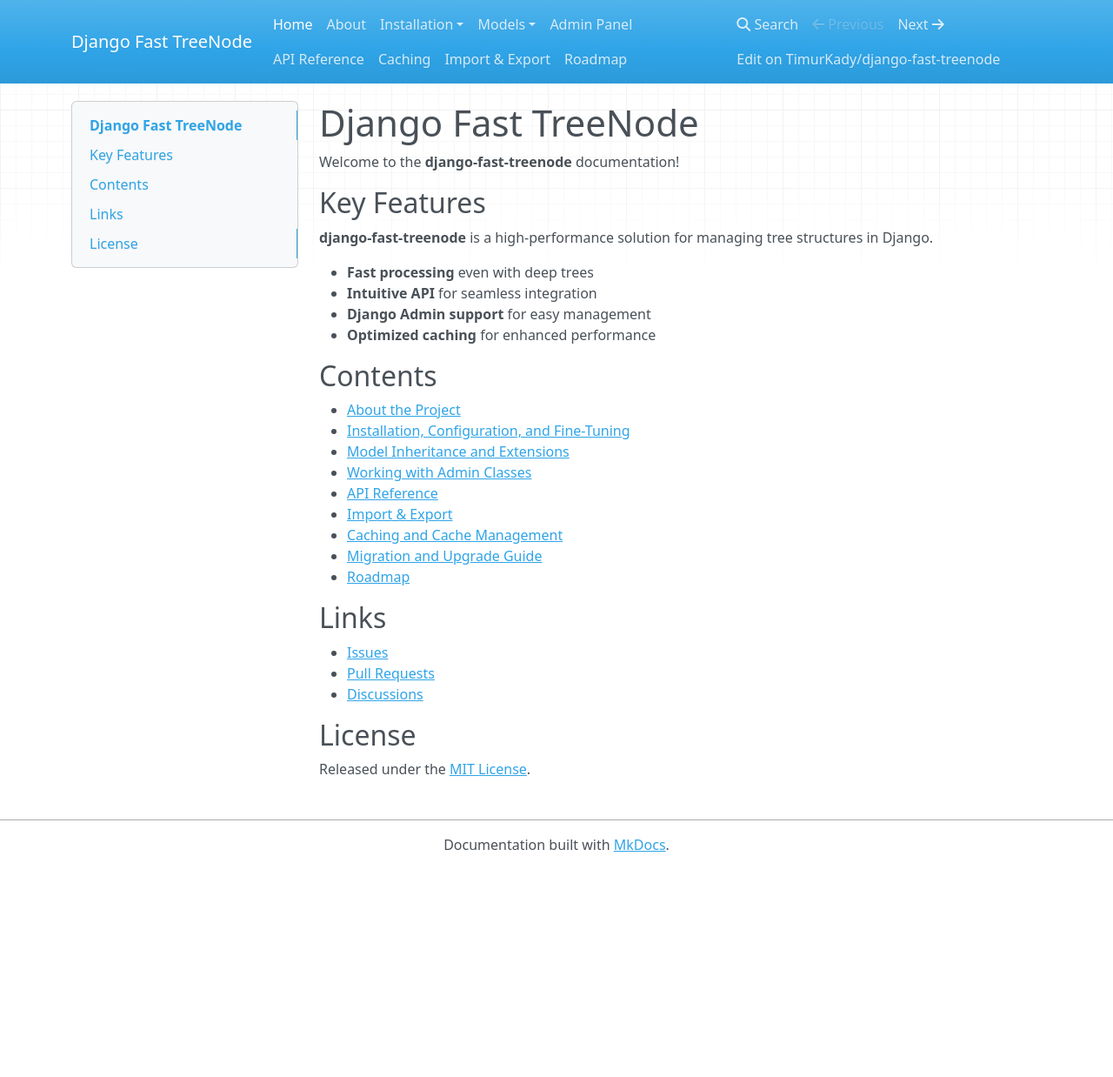
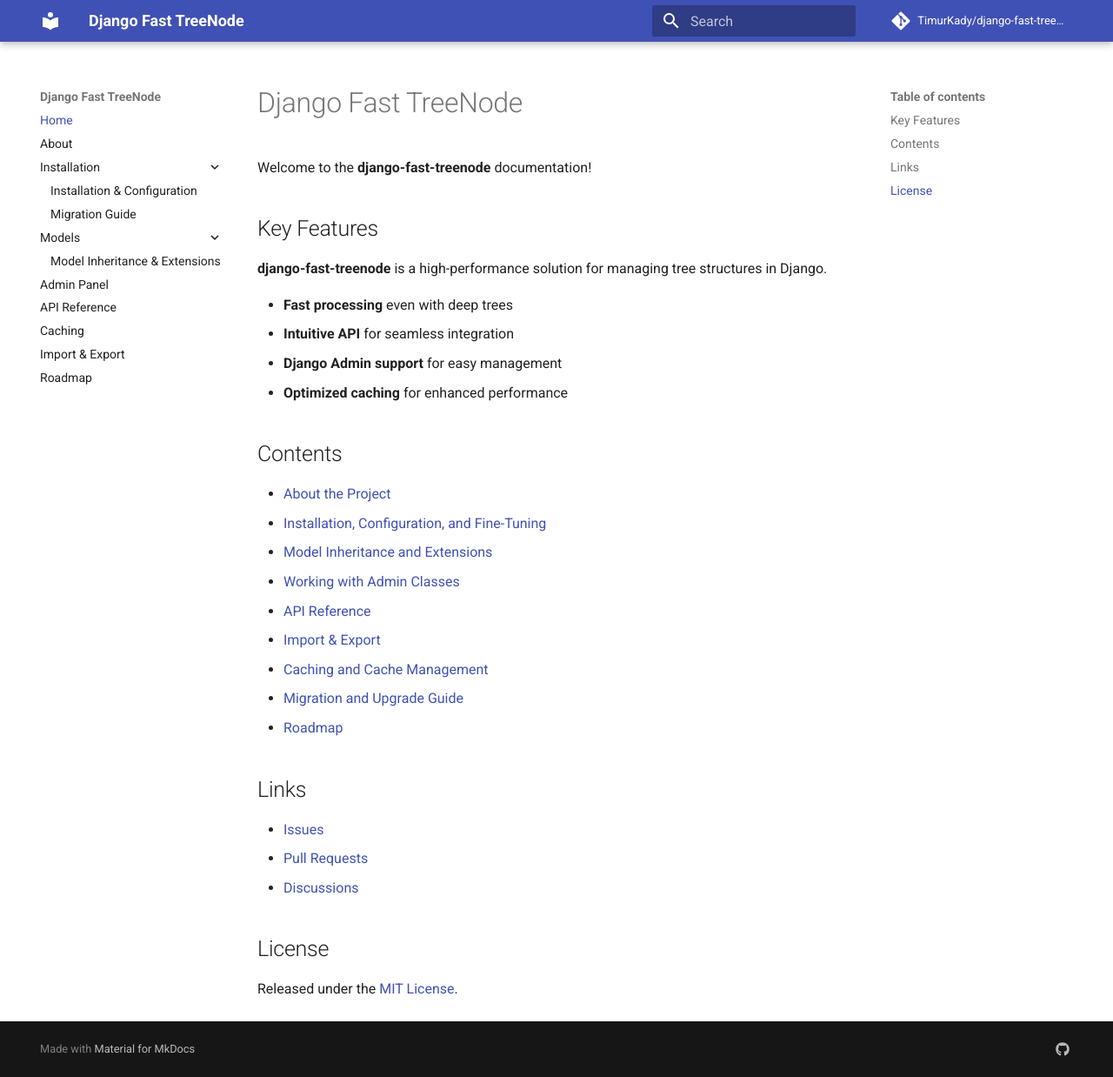
Before and after one commit to TimurKady/django-fast-treenode, an MkDocs documentation site: the page built from docs/index.md, in a window 1280 px wide and 1238 px high. Shown: the whole window at 87% size. Built offline with MkDocs 1.6.1 and Material for MkDocs 9.7.7, drawn with Linux system fonts in a browser that asks for light colours; nearby versions of some CDN libraries; comment, search, counter and statistics services are not loaded.

Commit message:
Update mkdocs.yml

```diff
--- a/mkdocs.yml
+++ b/mkdocs.yml
@@ -4,7 +4,9 @@ repo_name: TimurKady/django-fast-treenode
 docs_dir: docs
 
 theme:
-  name: mkdocs
+  name: material
+  palette:
+    scheme: custommill
   features:
     - navigation.instant
     - navigation.tracking
```
